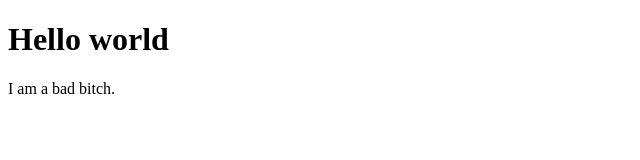
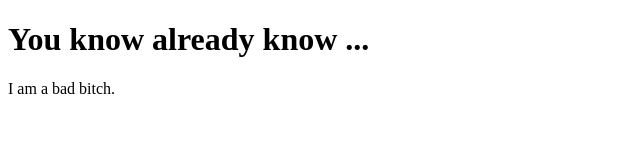
Before and after one commit to AnaleticiaGIS/AnaLeticiaGIS.github.io, a plain HTML site: page index.html in a window 1280 px wide. Shown: the whole page, without its empty margins (0-640 px from the left). Drawn offline with Linux system fonts and the light colour scheme.

Commit message:
Update index.html

```diff
--- a/index.html
+++ b/index.html
@@ -1,7 +1,7 @@
 <!DOCTYPE html>
 <html>
 <body>
-<h1>Hello world</h1>
+<h1>You know already know ... </h1>
 <p>I am a bad bitch. </p>
 </body>
 </html>
```
